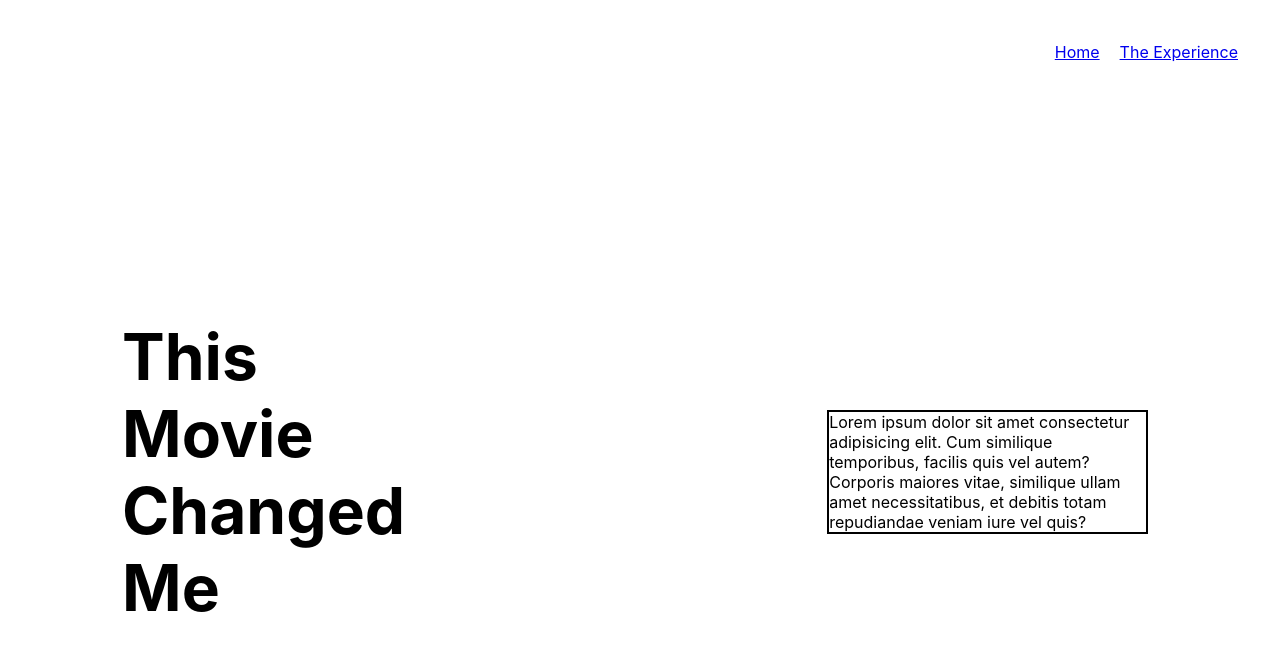
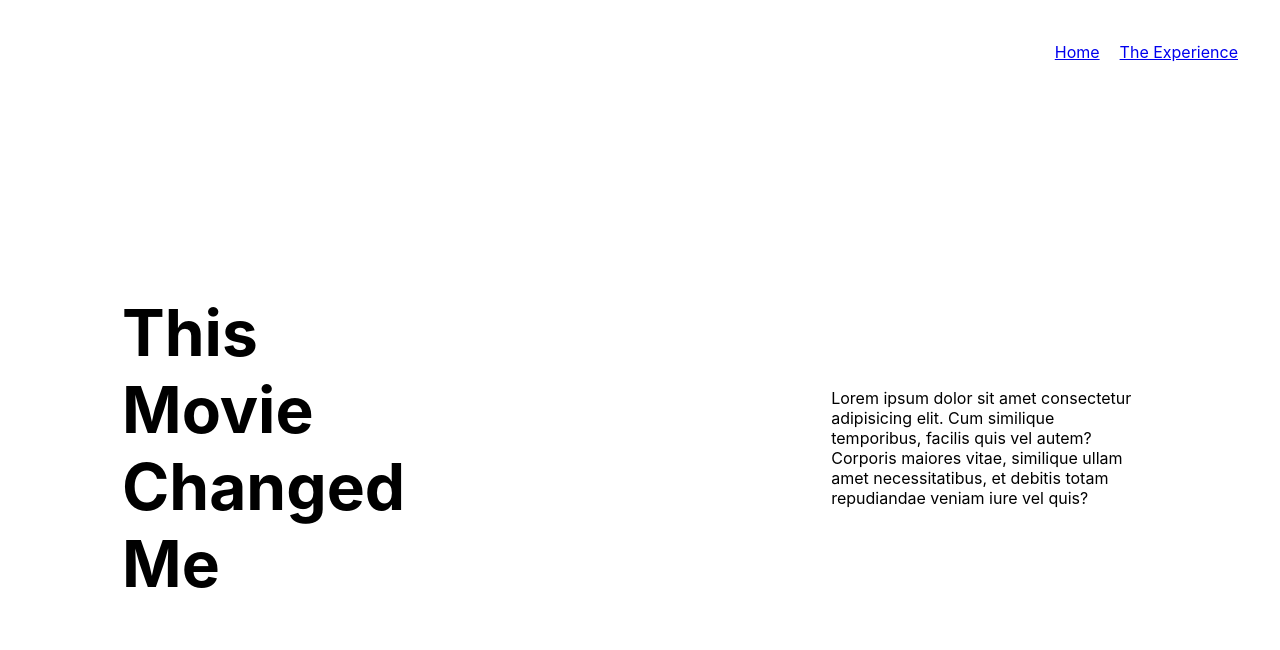
Before and after one commit to kate-gordon/this-movie-changed-me, a React (Create React App) app: page / in a window 1280 px wide. Shown: the top 650 px of the page. Built offline with nearby package versions, Linux system fonts and the light colour scheme.

Commit message:
removed Navbar component, removed border styling from Main

```diff
--- a/src/App.js
+++ b/src/App.js
@@ -3,7 +3,6 @@ import { BrowserRouter as Router, Switch, Route, Link } from "react-router-dom";
 
 import Main from "./pages/Main";
 import MovieSearch from "./pages/MovieSearch";
-import Navbar from "./components/Navbar";
 
 function App() {
   return (
@@ -15,6 +14,7 @@ function App() {
               listStyleType: "none",
               display: "flex",
               justifyContent: "flex-end",
+              height: "10vh",
             }}
           >
             <li style={{ margin: "5px", padding: "5px" }}>
--- a/src/components/Navbar.jsx
+++ /dev/null
@@ -1,18 +0,0 @@
-import React from "react";
-
-const Navbar = () => {
-  return (
-    <ul
-      style={{
-        listStyleType: "none",
-        display: "flex",
-        justifyContent: "flex-end",
-      }}
-    >
-      <li style={{ margin: "5px", padding: "5px" }}>Home</li>
-      <li style={{ margin: "5px", padding: "5px" }}>The Experience</li>
-    </ul>
-  );
-};
-
-export default Navbar;
--- a/src/pages/Main.jsx
+++ b/src/pages/Main.jsx
@@ -10,7 +10,8 @@ const Main = () => {
           alignItems: "center",
           justifyContent: "space-between",
           height: "80vh",
-          margin: "5rem",
+          marginLeft: "5rem",
+          marginRight: "5rem",
         }}
       >
         <Header header='This Movie Changed Me' />
@@ -18,7 +19,6 @@ const Main = () => {
           style={{
             width: "30%",
             marginRight: "20px",
-            border: "2px solid black",
           }}
         >
           Lorem ipsum dolor sit amet consectetur adipisicing elit. Cum similique
```
